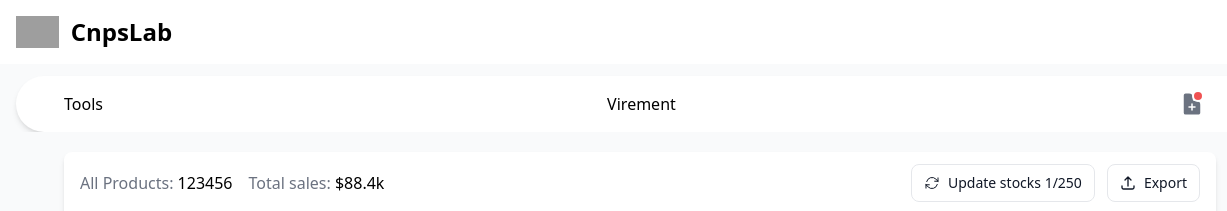
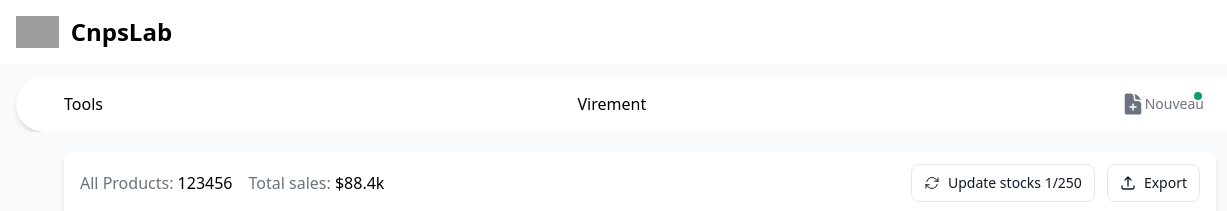
Before and after one commit to atkBabila/cnpslab-front, a website: page src/pensionne.html in a window 1280 px wide. Shown: the top 211 px of the page, 0-1227 px from the left. Drawn offline with nearby package versions, Linux system fonts and the light colour scheme; grey boxes are pictures that could not be loaded.

Commit message:
Ajout du libellé sur le boutton Nouveau

```diff
--- a/src/pensionne.html
+++ b/src/pensionne.html
@@ -11,7 +11,7 @@
 <nav class="bg-white border-gray-200 dark:bg-gray-900">
   <div class="max-w-screen-xl flex flex-wrap items-center justify-between mx-auto p-4">
   <a href="#" class="flex items-center">
-      <img src="https://flowbite.com/docs/images/logo.svg" class="h-8 mr-3" alt="Flowbite Logo" />
+      <img src="https://flowbite.com/docs/images/logo.svg" class="h-8 mr-3" alt="cnpslab logo" />
       <span class="self-center text-2xl font-semibold whitespace-nowrap dark:text-white">CnpsLab</span>
   </a>
   <div class="flex items-center md:order-2">
@@ -66,8 +66,9 @@
                         <path fill-rule="evenodd" d="M5.625 1.5H9a3.75 3.75 0 013.75 3.75v1.875c0 1.036.84 1.875 1.875 1.875H16.5a3.75 3.75 0 013.75 3.75v7.875c0 1.035-.84 1.875-1.875 1.875H5.625a1.875 1.875 0 01-1.875-1.875V3.375c0-1.036.84-1.875 1.875-1.875zM12.75 12a.75.75 0 00-1.5 0v2.25H9a.75.75 0 000 1.5h2.25V18a.75.75 0 001.5 0v-2.25H15a.75.75 0 000-1.5h-2.25V12z" clip-rule="evenodd" />
                         <path d="M14.25 5.25a5.23 5.23 0 00-1.279-3.434 9.768 9.768 0 016.963 6.963A5.23 5.23 0 0016.5 7.5h-1.875a.375.375 0 01-.375-.375V5.25z" />
                     </svg>
+                    Nouveau
                 <div class="relative flex">
-                    <div class="relative inline-flex w-3 h-3 bg-red-500 border-2 border-white rounded-full -top-2 right-3 dark:border-gray-900"></div>
+                    <div class="relative inline-flex w-3 h-3 bg-green-500 border-2 border-white rounded-full -top-2 right-3 dark:border-gray-900"></div>
                 </div>
                 </button>
                 <!-- Dropdown menu -->
```
